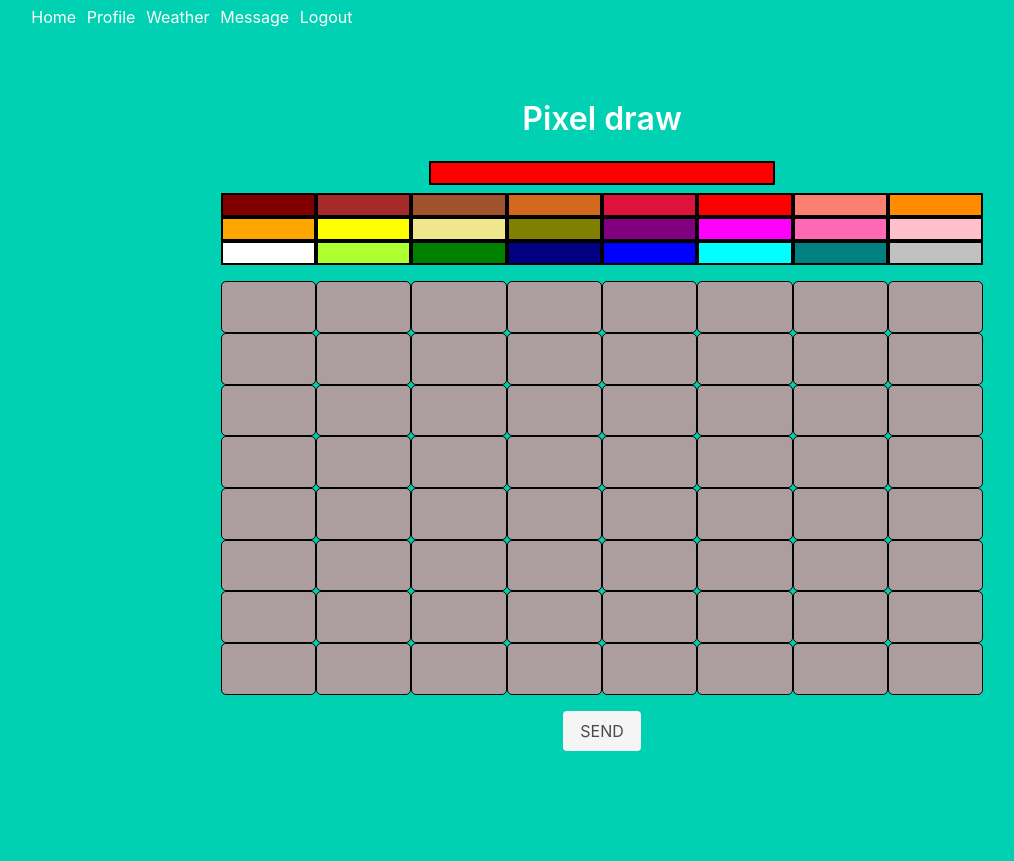
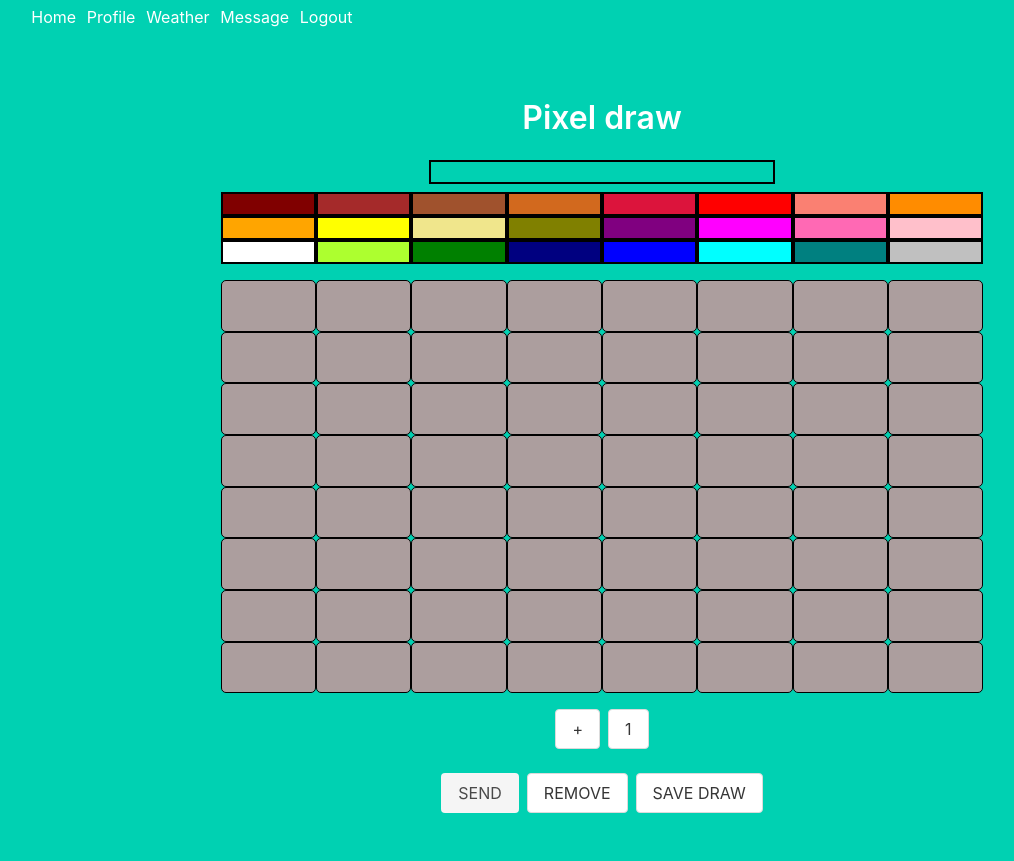
Before and after one commit to AlterFTG/sensehatProyect, a Flask app: page /profile in a window 1280 px wide. Shown: the whole page, without its empty margins (38-1052 px from the left). Before the commit the page ends 751 px from the top, so only its background shows below. Run offline with Flask 2, Linux system fonts and the light colour scheme; a user stored in the database is signed in.

Commit message:
Now it sends 2 differents draws

```diff
--- a/project/main.py
+++ b/project/main.py
@@ -1,6 +1,5 @@
 from flask import Flask, Blueprint, render_template, jsonify, request
 from flask_login import login_required, current_user
-from sense_hat import SenseHat
 
 from . import db
 
--- a/project/static/script.js
+++ b/project/static/script.js
@@ -1,4 +1,8 @@
 let penColour = 'black';
+let selectedDraw = 1;
+let drawOne = [];
+let drawTwo = [];
+let actualDraw = [];
 
 function setPixelColour(pixel){
 
@@ -15,24 +19,90 @@ function setPenColour(color) {
   document.getElementById("actualColor").style.backgroundColor = penColour;
 }
 
-function sendDraw(){
+function getDraw(){
+  const x = document.getElementsByClassName("pixel");
 
-  const x = document.getElementsByClassName("pixel");
-  let colors = [];
+  let draw = [];
+
 
   for (let i = 0; i < x.length; i++) {
 
     x[i].getAttribute("value") == null
-      ? colors.push("blank")
-      : colors.push(x[i].getAttribute("value"))
+      ? draw.push("blank")
+      : draw.push(x[i].getAttribute("value"))
   }
 
-  console.log(colors);
+  return draw;
+}
+
+function sendDraw(){
+
+  draw = getDraw();
+
+  console.log(draw);
 
   const URL = '/profile'
   const xhr = new XMLHttpRequest();
-  sender = JSON.stringify(colors)
+  sender = JSON.stringify(draw)
   xhr.open('POST', URL);
   xhr.send(sender);
 
 }
+
+function addDraw() {
+  if($('#buttonList').find('button').length < 3)
+    $('#buttonList').append('<button class="button" onclick="selectDraw(this)">2</button>');
+  else
+    alert('Ya no caben más items en el contenedor!');
+  return false;
+}
+
+function selectDraw(button) {
+
+  deleteDraw();
+
+  selectedDraw = button.innerHTML;
+
+  selectedDraw == 1
+  ?  actualDraw = drawOne
+  :  actualDraw = drawTwo;
+
+  var x = document.getElementsByClassName("pixel");
+  for (let i = 0; i < x.length; i++) {
+    x[i].style.backgroundColor = actualDraw[i];
+  }
+
+}
+
+function getActualDraw(){
+  let actualDraw = [];
+
+  $( "#art .pixel" ).each(function( index, elem ) {
+
+    $(elem).css("background-color") == null
+    ? actualDraw.push("blank")
+    : actualDraw.push($(elem).css("background-color"))
+
+
+  });
+
+  console.log(actualDraw);
+
+  return actualDraw;
+}
+
+
+function saveDraw(){
+
+  savedDraw = getActualDraw();
+
+  selectedDraw == 1 ? drawOne = savedDraw : drawTwo = savedDraw;
+}
+
+function deleteDraw(){
+  var x = document.getElementsByClassName("pixel");
+  for (let i = 0; i < x.length; i++) {
+    x[i].style.backgroundColor = "";
+    x[i].setAttribute("value","blank");
+  }
+}
--- a/project/static/styles/style.css
+++ b/project/static/styles/style.css
@@ -76,3 +76,7 @@ body {
 .weather{
   transform: translate(0%, -5%);
 }
+
+.buttons {
+  display: flex-center;
+}
--- a/project/templates/base.html
+++ b/project/templates/base.html
@@ -8,6 +8,7 @@
     <title>Sensehat proyect</title>
     <link rel="stylesheet" href="https://cdn.jsdelivr.net/npm/bulma@0.9.2/css/bulma.min.css">
     <link href="../static/styles/style.css" rel="stylesheet" type="text/css"/>
+    <script src="https://ajax.googleapis.com/ajax/libs/jquery/3.5.1/jquery.min.js"></script>
     <script type=text/javascript src="../static/script.js"></script>
 </head>
 
--- a/project/templates/profile.html
+++ b/project/templates/profile.html
@@ -6,7 +6,7 @@
 <h1 class="title">Pixel draw</h1>
 
 <div class="actualColor">
-  <div id="actualColor" class="pen" style="background-color:red"></div>
+  <div id="actualColor" class="pen"></div>
 </div>
 
 <div id="palette">
@@ -23,11 +23,21 @@
   <div id="art">
     {% for i in range(0,64) %}
     <div class="pixel" id="{{ loop.index }}"
-    onclick="setPixelColour(this)"></div>
+    onclick="setPixelColour(this)" style="background-color: blank;"></div>
     {% endfor %}
 
   </div>
 </div>
+
+<div id="buttonList" class="buttons">
+  <input type="hidden" id="" name="" value="">
+  <button id="addButton" class="button" onclick="addDraw()">+</button>
+  <button class="button" onclick="selectDraw(this)">1</button>
+</div>
+<div class="buttons">
   <input type="hidden" id="" name="" value="">
   <button class="button is-light" id="draw_btn" onclick="sendDraw()">SEND</button>
+  <button class="button">REMOVE</button>
+  <button class="button" onclick="saveDraw()">SAVE DRAW</button>
+</div>
 {% endblock %}
```
